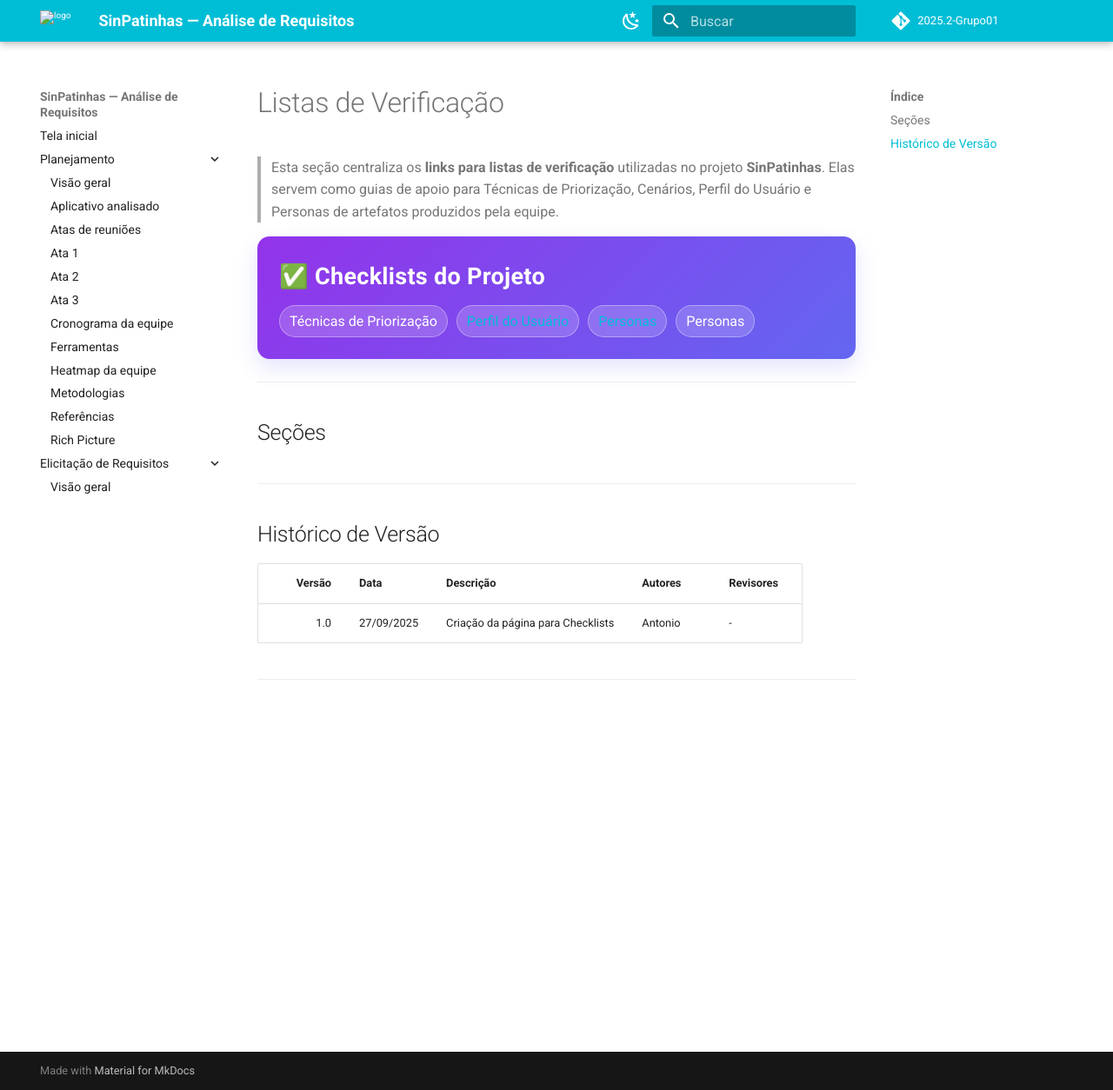
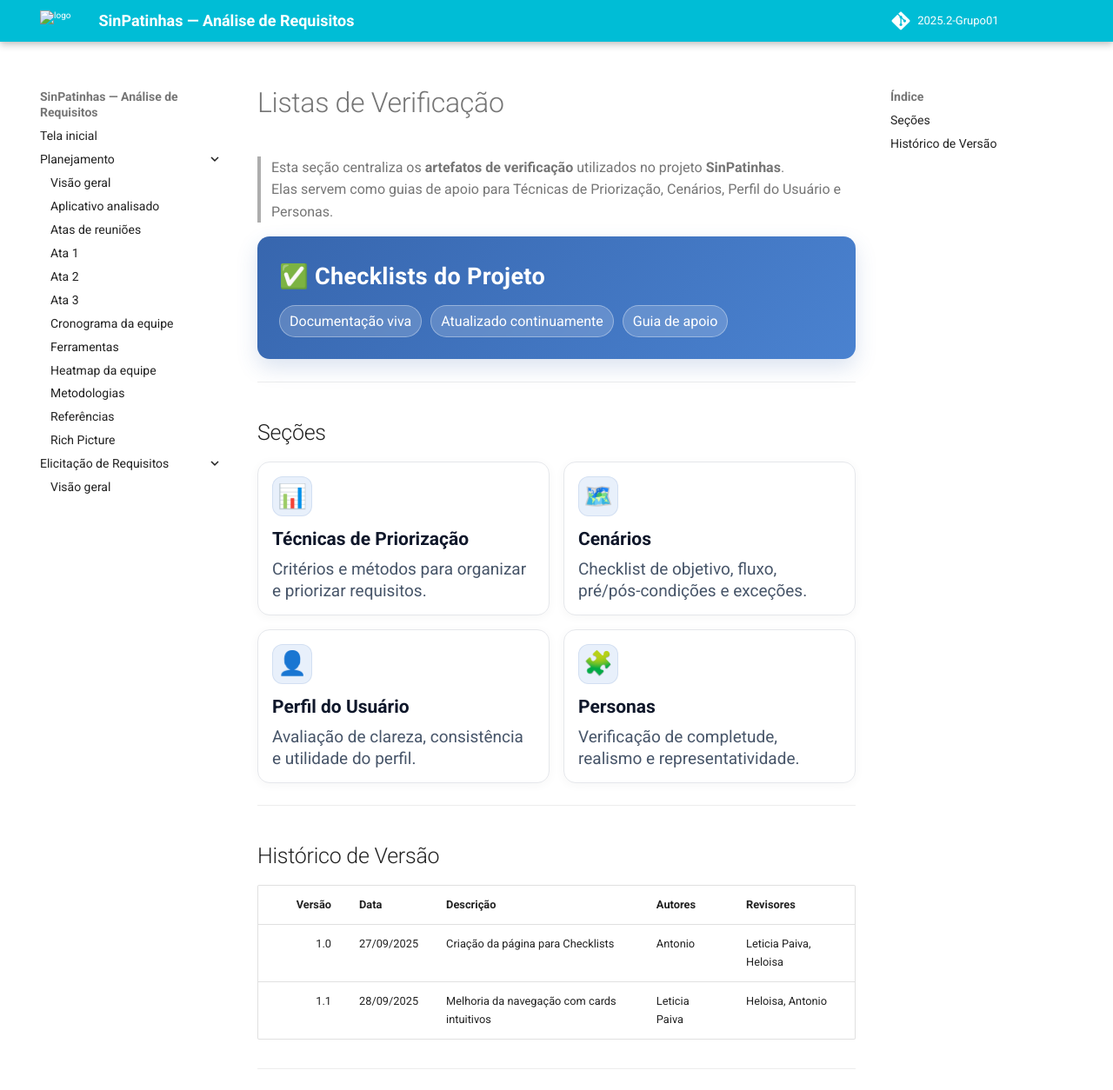
Before and after one commit to Requisitos-de-Software/2025.2-SinPatinhas, an MkDocs documentation site: the page built from docs/elicitacao/listas_verificacao/listas_verificacao.md, in a window 1280 px wide and 1254 px high. Shown: the whole window at 87% size. Built offline with MkDocs 1.6.1 and Material for MkDocs 9.7.7, drawn with Linux system fonts in a browser that asks for light colours; comment, search, counter and statistics services are not loaded.

Commit message:
docs: padroniza tabelas e adiciona listas de priorização e cenários

```diff
--- a/docs/elicitacao/listas_verificacao/listas_verificacao.md
+++ b/docs/elicitacao/listas_verificacao/listas_verificacao.md
@@ -1,18 +1,14 @@
 # Listas de Verificação
 
-> Esta seção centraliza os **links para listas de verificação** utilizadas no projeto **SinPatinhas**. Elas servem como guias de apoio para Técnicas de Priorização, Cenários, Perfil do Usuário e Personas de artefatos produzidos pela equipe.
+> Esta seção centraliza os **artefatos de verificação** utilizados no projeto **SinPatinhas**.
+> Elas servem como guias de apoio para Técnicas de Priorização, Cenários, Perfil do Usuário e Personas.
 
 <div class="plan-hero">
   <div class="plan-hero__title">✅ Checklists do Projeto</div>
   <div class="plan-hero__chips">
-    <span class="chip">Técnicas de Priorização</span>
-    <a href="#/elicitacao/listas_verificacao/lista_verificacao_perfil_usuario.md" class="chip">
-         Perfil do Usuário
-    </a>
-    <a href="#/elicitacao/listas_verificacao/lista_personas.md" class="chip">
-        Personas
-    </a>
-    <span class="chip">Personas</span>
+    <span class="chip">Documentação viva</span>
+    <span class="chip">Atualizado continuamente</span>
+    <span class="chip">Guia de apoio</span>
   </div>
 </div>
 
@@ -22,6 +18,29 @@
 
 <div class="plan-grid">
 
+<a href="#/elicitacao/listas_verificacao/lista_tecnicas_priorizacao.md" class="card">
+  <div class="card__icon">📊</div>
+  <div class="card__title">Técnicas de Priorização</div>
+  <div class="card__desc">Critérios e métodos para organizar e priorizar requisitos.</div>
+</a>
+
+<a href="#/elicitacao/listas_verificacao/lista_cenarios.md" class="card">
+  <div class="card__icon">🗺️</div>
+  <div class="card__title">Cenários</div>
+  <div class="card__desc">Checklist de objetivo, fluxo, pré/pós-condições e exceções.</div>
+</a>
+
+<a href="#/elicitacao/listas_verificacao/lista_verificacao_perfil_usuario.md" class="card">
+  <div class="card__icon">👤</div>
+  <div class="card__title">Perfil do Usuário</div>
+  <div class="card__desc">Avaliação de clareza, consistência e utilidade do perfil.</div>
+</a>
+
+<a href="#/elicitacao/listas_verificacao/lista_personas.md" class="card">
+  <div class="card__icon">🧩</div>
+  <div class="card__title">Personas</div>
+  <div class="card__desc">Verificação de completude, realismo e representatividade.</div>
+</a>
 
 </div>
 
@@ -29,13 +48,15 @@
 
 ## Histórico de Versão
 
-| Versão | Data       | Descrição                                   | Autores  | Revisores |
-|-------:|------------|----------------------------------------------|----------|-----------|
-| 1.0    | 27/09/2025 | Criação da página para Checklists   | Antonio  | -         |
+| Versão | Data       | Descrição                                   | Autores       | Revisores               |
+|-------:|------------|----------------------------------------------|---------------|-------------------------|
+| 1.0    | 27/09/2025 | Criação da página para Checklists            | Antonio       | Leticia Paiva, Heloisa |
+| 1.1    | 28/09/2025 | Melhoria da navegação com cards intuitivos   | Leticia Paiva | Heloisa, Antonio        |
 
 ---
 
 <style>
+
 :root{
   --sp-blue: #3766ae;
   --sp-blue-600:#2f5a9b;
@@ -127,4 +148,3 @@
   font-size: .95rem;
   line-height: 1.35;
 }
-</style>
```
Also changed, not shown: other parts of docs/elicitacao/listas_verificacao/listas_verificacao.md (+3 -3 lines), docs/elicitacao/listas_verificacao/lista_cenarios.md (added, +94 -0 lines), docs/elicitacao/listas_verificacao/lista_personas.md (+1 -1 lines), docs/elicitacao/listas_verificacao/lista_tecnicas_priorizacao.md (added, +212 -0 lines), docs/elicitacao/listas_verificacao/lista_verificacao_perfil_usuario.md (+1 -1 lines), docs/planejamento/README.md (+1 -1 lines).
